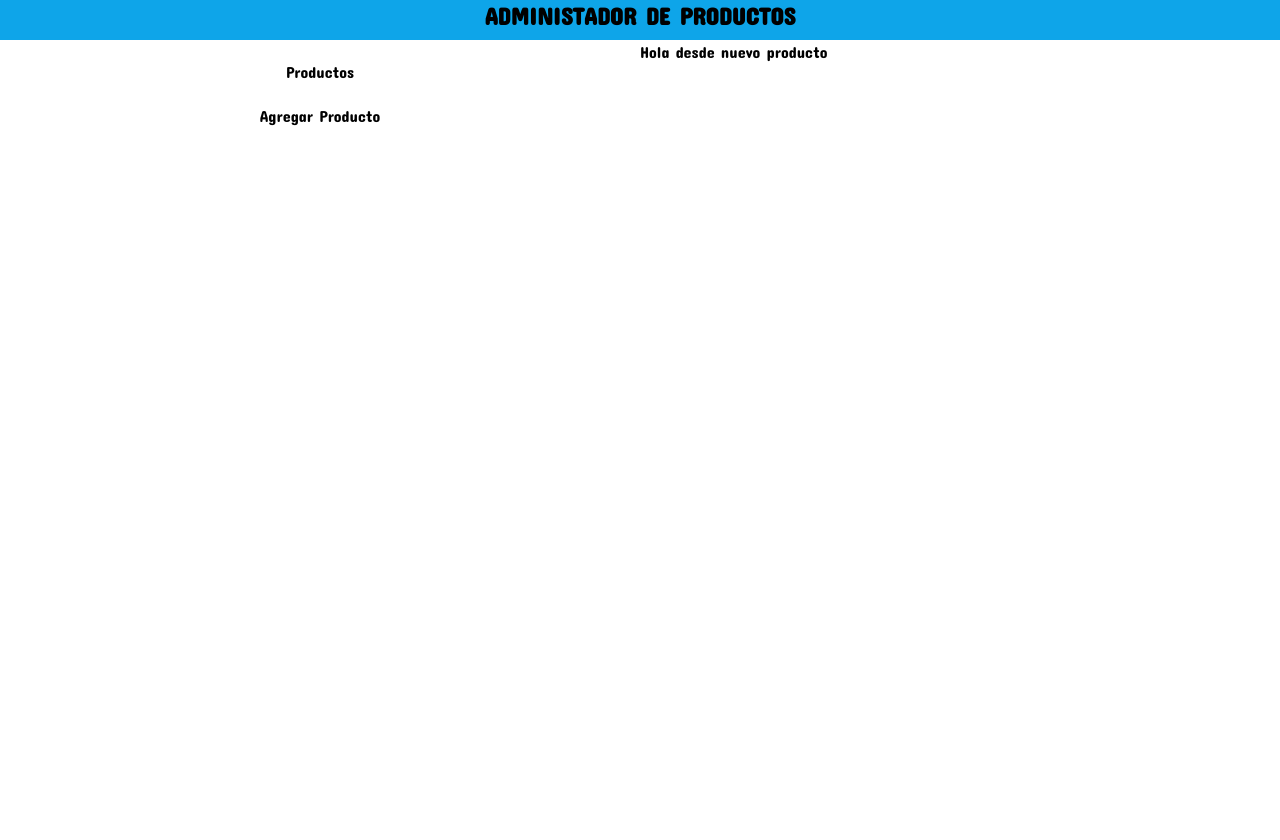
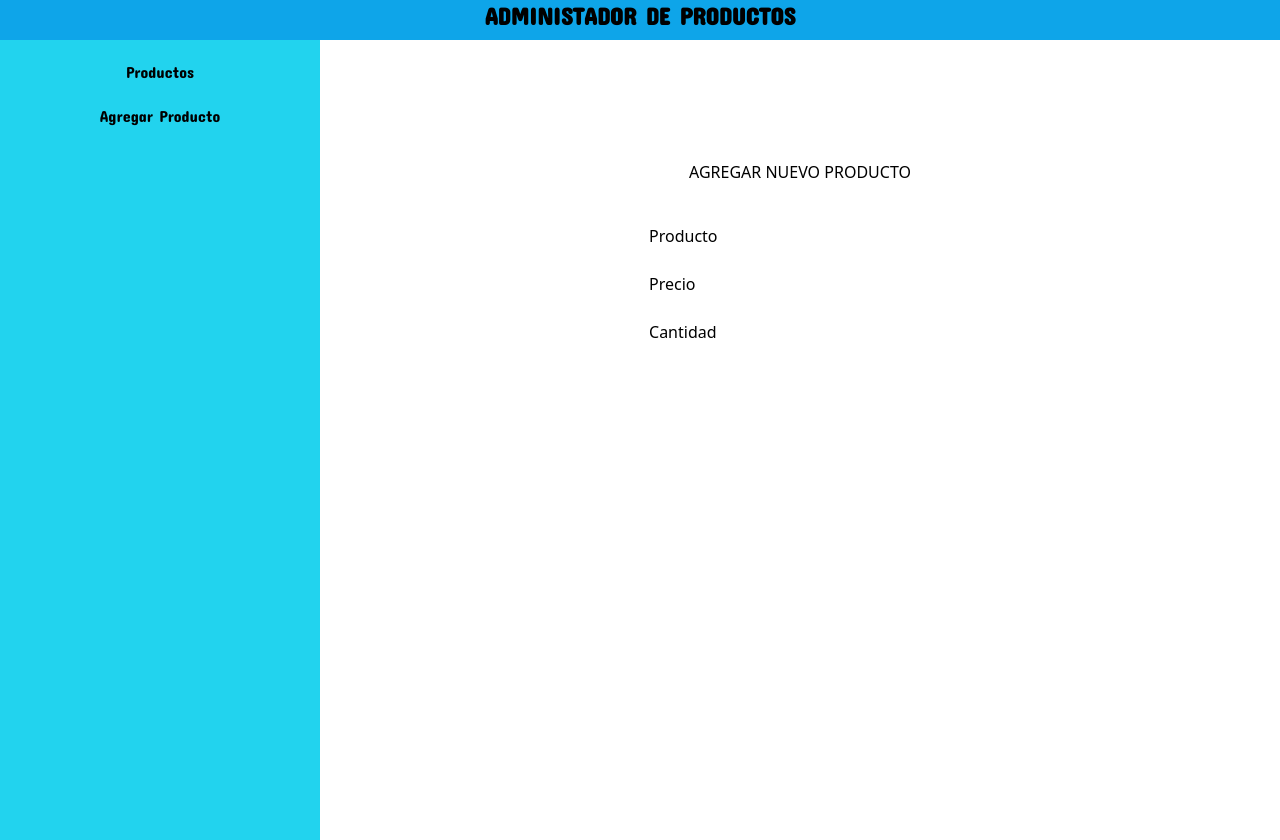
Before and after one commit to jhonbg09/proyecto-sena-crud, a React (Vite) app in the folder Cliente/: page /nuevo in a window 1280 px wide. Before the commit the page ends 800 px from the top, so only its background shows below. Built offline with nearby package versions, Linux system fonts and the light colour scheme.

Commit message:
Agregando formulario

```diff
--- a/Cliente/src/App.tsx
+++ b/Cliente/src/App.tsx
@@ -1,12 +1,10 @@
 
 import './App.css'
-// import Header from './components/Header'
 import Products from './components/Products'
 
 function App() {
   return (
-    <div className='flex flex-col items-center m-0 '>
-      {/* <Header/> */}
+    <div className='flex flex-col items-center m-0 w-full h-screen'>
       <Products/>
     </div>
   )
--- /dev/null
+++ b/Cliente/src/components/Form.tsx
@@ -0,0 +1,21 @@
+export default function Form() {
+  return (
+    <div className="flex justify-center items-center mt-20">
+      <div>
+        <div>
+          <h2 className="text-center uppercase p-10">agregar nuevo producto</h2>
+        </div>
+        <div>
+          <form action="" className="flex flex-col">
+            <label>Producto</label>
+            <input />
+            <label>Precio</label>
+            <input />
+            <label>Cantidad</label>
+            <input />
+          </form>
+        </div>
+      </div>
+    </div>
+  );
+}
--- a/Cliente/src/components/Menu.tsx
+++ b/Cliente/src/components/Menu.tsx
@@ -8,7 +8,7 @@ export default function Menu() {
   const isHome = useMemo(() => pathname === "/inventario", [pathname]);
   console.log(isHome);
   return (
-    <div>
+    <div className="h-screen">
       <nav>
         <div className="flex flex-col w-full">
           <div className="mt-5">
--- a/Cliente/src/components/Products.tsx
+++ b/Cliente/src/components/Products.tsx
@@ -1,7 +1,7 @@
 import { useState } from "react";
 import TableProducts from "./TableProducts";
 import axios from "axios";
-import Menu from "./Menu";
+
 
 
 export default function Products() {
@@ -17,8 +17,6 @@ export default function Products() {
 
   getUser();
 
-
-
   return (
     <div className="justify-center h-full">
       <div className="w-full">
--- a/Cliente/src/components/TableProducts.tsx
+++ b/Cliente/src/components/TableProducts.tsx
@@ -25,7 +25,6 @@ export default function TableProducts({ productos }) {
                 <td className="p-3 mx-10">
                   <p className="text-left">{products.disponibilidad}</p>
                 </td>
-                {/* <td className="p-3 mx-10">{products.available}</td> */}
               </tr>
             ))}
           </tbody>
--- a/Cliente/src/layouts/Layouts.tsx
+++ b/Cliente/src/layouts/Layouts.tsx
@@ -7,11 +7,11 @@ export default function Layouts() {
     <>
       <Header />
 
-      <main className="flex flex-row">
-        <div className="w-1/2">
+      <main className="flex flex-row h-full w-full">
+        <div className="w-1/4 h-full bg-cyan-400">
           <Menu />
         </div>
-        <div className="w-1/2">
+        <div className="w-3/4">
           <Outlet />
         </div>
       </main>
--- a/Cliente/src/pages/NewProduct.tsx
+++ b/Cliente/src/pages/NewProduct.tsx
@@ -1,9 +1,9 @@
-import React from 'react'
+import Form from "../components/Form"
 
 export default function NewProduct() {
   return (
     <div>
-      <p>Hola desde nuevo producto</p>
+      <Form/>
     </div>
   )
 }
```
